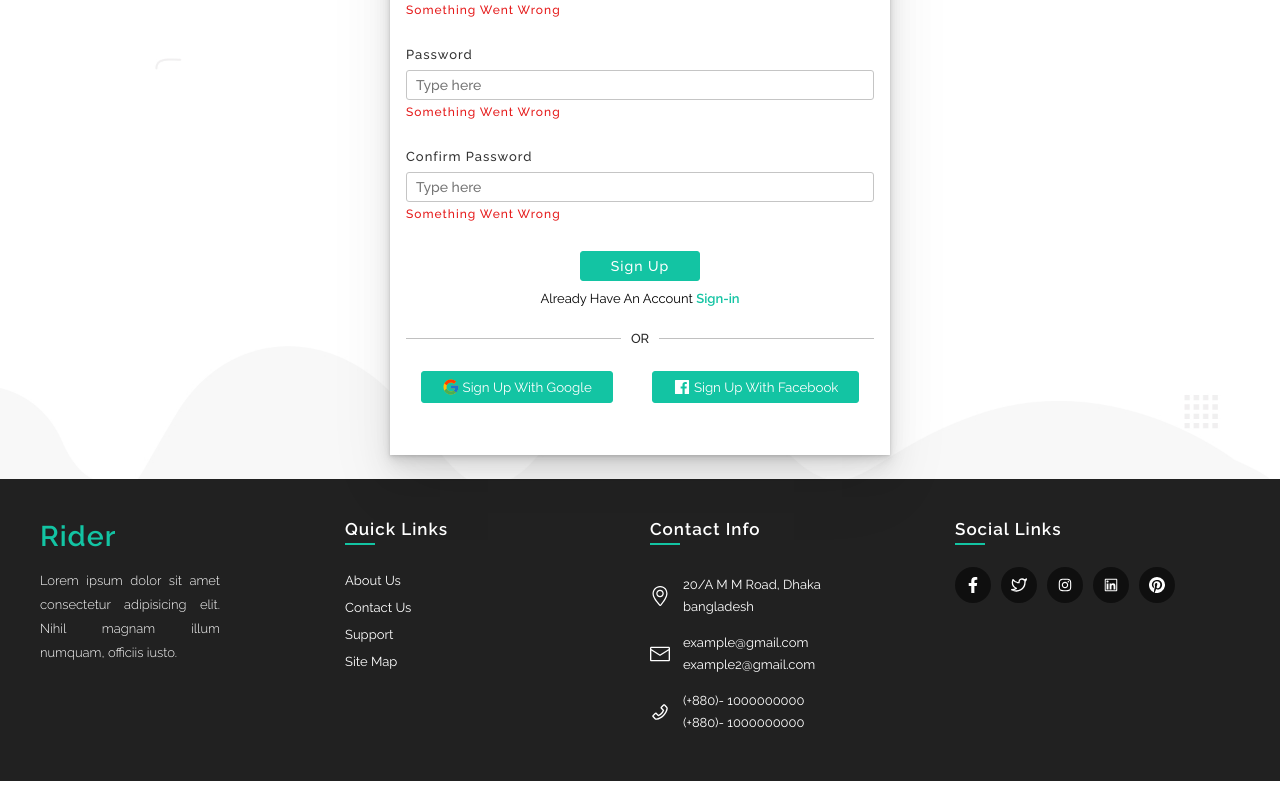
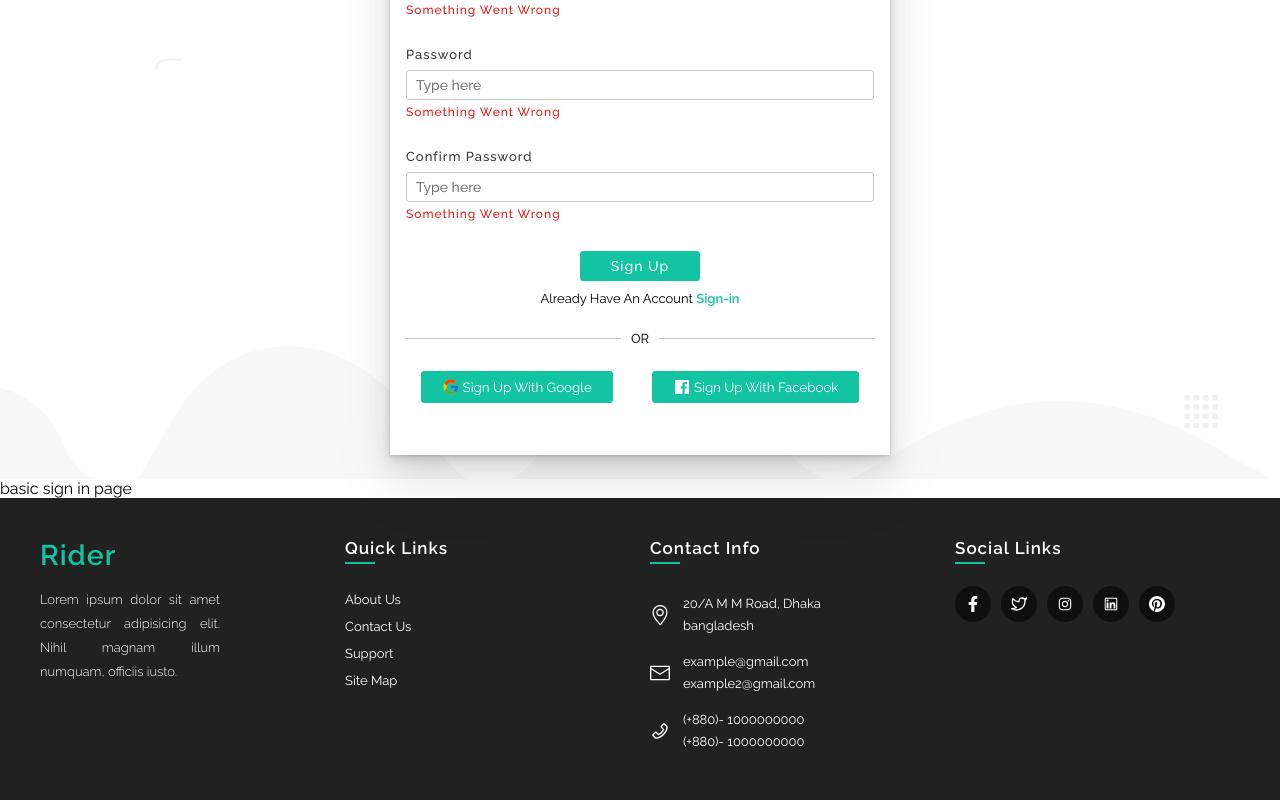
Before and after one commit to sam-suzzaman/Rider-Frontend, a React (Vite) app: page / in a window 1280 px wide. Shown: the part 4563-5363 px from the top of the page. Built offline with nearby package versions, Linux system fonts and the light colour scheme.

Commit message:
add basic sign in page

```diff
--- a/src/App.jsx
+++ b/src/App.jsx
@@ -2,6 +2,7 @@ import Footer from "./Components/Shared/Footer/Footer";
 import Navbar from "./Components/Shared/Navbar/Navbar";
 import HomePage from "./Pages/HomePage/HomePage";
 import SignupPage from "./Pages/AuthenticationPages/SignupPage/SignupPage";
+import SigninPage from "./Pages/AuthenticationPages/SigninPage/SigninPage";
 
 function App() {
     return (
@@ -9,6 +10,7 @@ function App() {
             <Navbar />
             <HomePage />
             <SignupPage />
+            <SigninPage />
             <Footer />
         </>
     );
--- /dev/null
+++ b/src/Pages/AuthenticationPages/SigninPage/SigninPage.jsx
@@ -0,0 +1,8 @@
+import React from "react";
+import "./Signin.css";
+
+const SigninPage = () => {
+    return <div>basic sign in page</div>;
+};
+
+export default SigninPage;
```
Also changed, not shown: src/Pages/AuthenticationPages/SigninPage/Signin.css (added).
